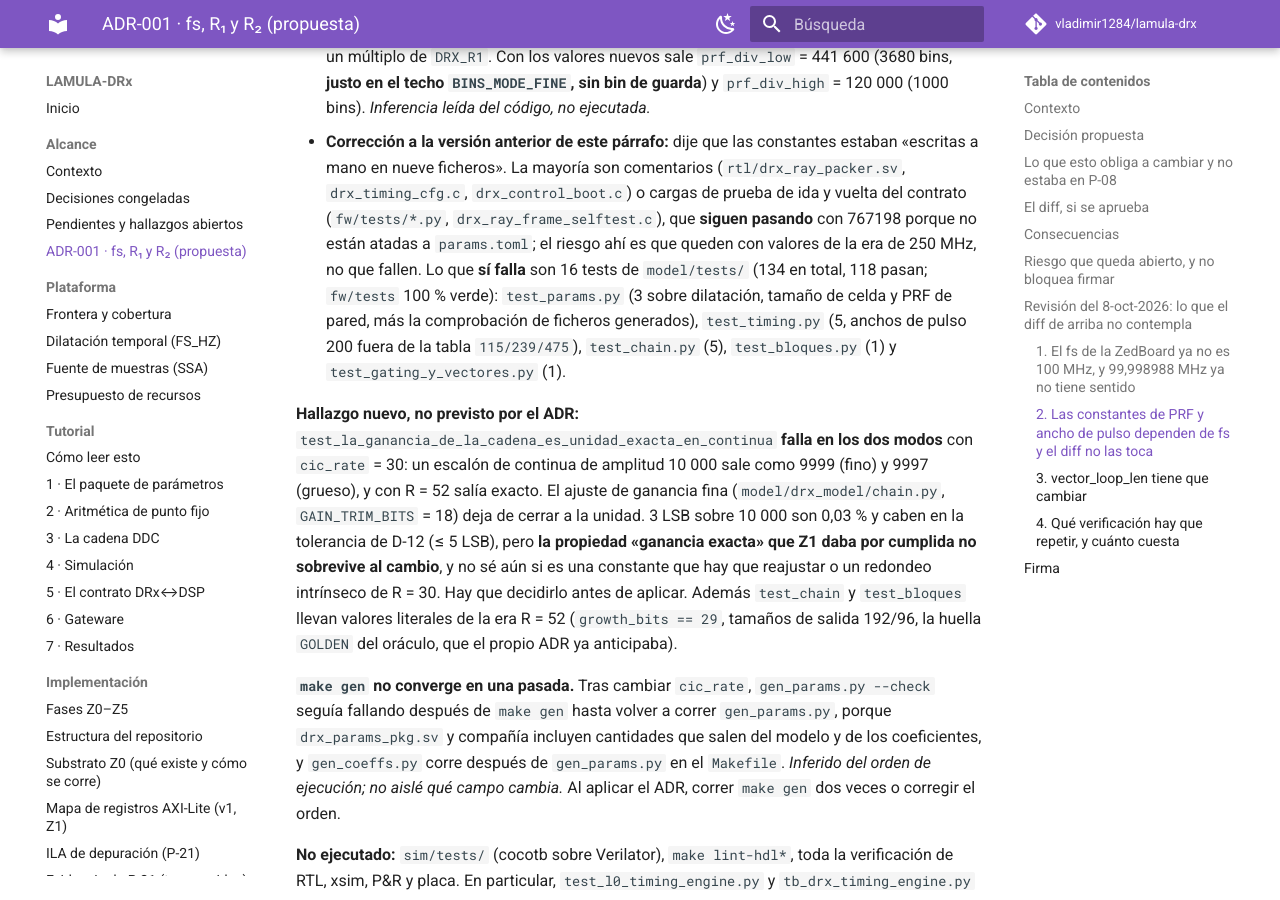
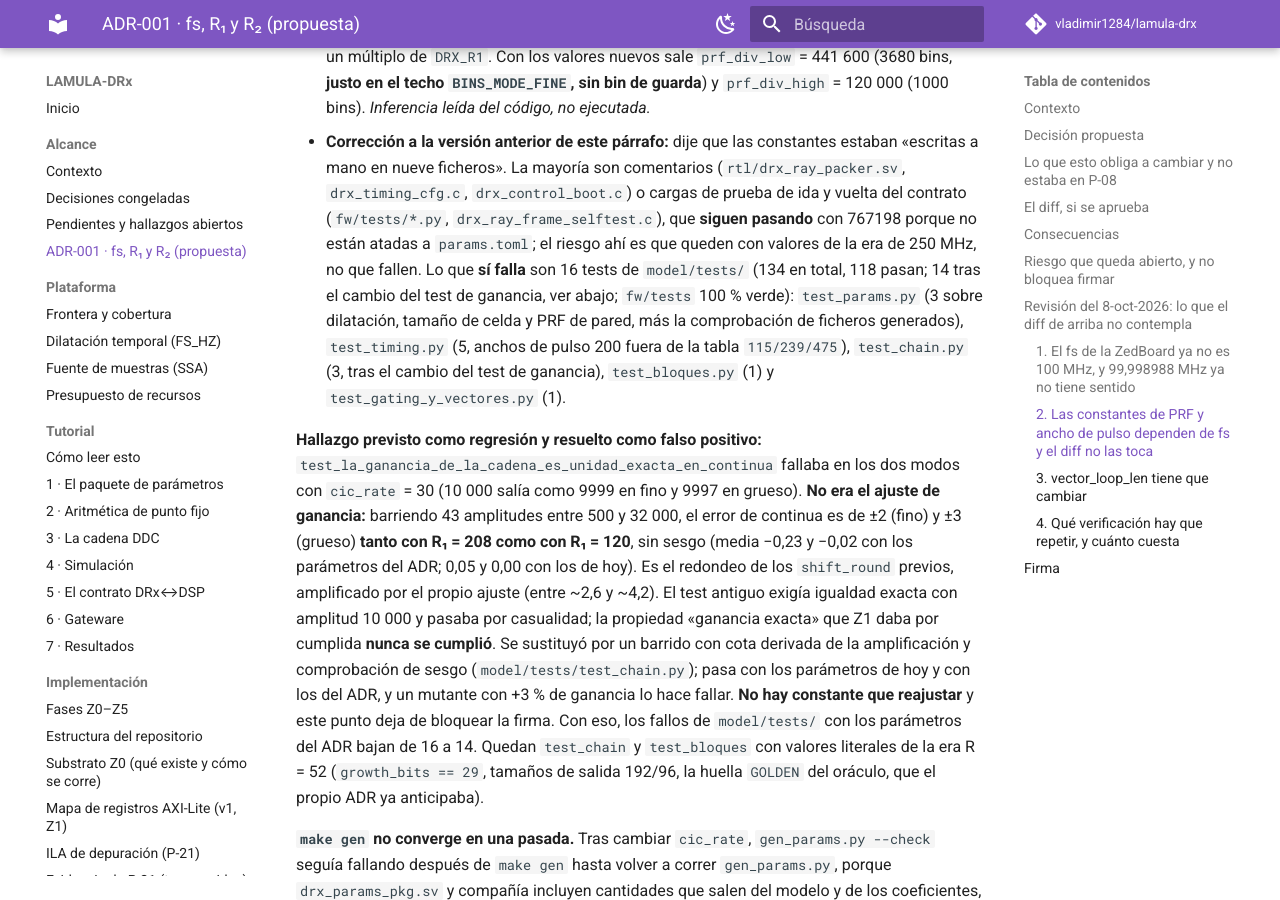
Before and after one commit to vladimir1284/lamula-drx, an MkDocs documentation site: the page built from docs/alcance/adr-001-fs-r1-r2.md, in a window 1280 px wide and 900 px high, scrolled down 5889 px. Built offline with MkDocs 1.6.1 and Material for MkDocs 9.7.7, drawn with Linux system fonts in a browser that asks for light colours; comment, search, counter and statistics services are not loaded.

Commit message:
test(model): acotar ganancia en continua, no exigir exactitud
La igualdad exacta con amplitud 10000 pasaba por casualidad: barriendo
amplitudes el error es +-2 (fino) y +-3 (grueso) con R1=208 y con
R1=120, sin sesgo. Es redondeo de los shift_round previos amplificado
por el ajuste, no un ajuste mal calculado.

- Barrido con cota 0,5*residual_gain+1 y comprobación de sesgo.
- Un mutante con +3% de ganancia lo hace fallar.
- ADR-001: el punto deja de bloquear la firma.

Co-Authored-By: Claude Sonnet 5.5 <noreply@anthropic.com>

```diff
--- a/docs/alcance/adr-001-fs-r1-r2.md
+++ b/docs/alcance/adr-001-fs-r1-r2.md
@@ -218,20 +218,25 @@ Verilator, sin placa):
   `drx_timing_cfg.c`, `drx_control_boot.c`) o cargas de prueba de ida y vuelta del contrato
   (`fw/tests/*.py`, `drx_ray_frame_selftest.c`), que **siguen pasando** con 767198 porque no están
   atadas a `params.toml`; el riesgo ahí es que queden con valores de la era de 250 MHz, no que
-  fallen. Lo que **sí falla** son 16 tests de `model/tests/` (134 en total, 118 pasan; `fw/tests` 100 %
+  fallen. Lo que **sí falla** son 16 tests de `model/tests/` (134 en total, 118 pasan; 14 tras el cambio del test de ganancia, ver abajo; `fw/tests` 100 %
   verde): `test_params.py` (3 sobre dilatación, tamaño de celda y PRF de pared, más la comprobación de
   ficheros generados), `test_timing.py` (5, anchos de pulso 200 fuera de la tabla `115/239/475`),
-  `test_chain.py` (5), `test_bloques.py` (1) y `test_gating_y_vectores.py` (1).
+  `test_chain.py` (3, tras el cambio del test de ganancia), `test_bloques.py` (1) y `test_gating_y_vectores.py` (1).
 
-**Hallazgo nuevo, no previsto por el ADR:** `test_la_ganancia_de_la_cadena_es_unidad_exacta_en_continua`
-**falla en los dos modos** con `cic_rate` = 30: un escalón de continua de amplitud 10 000 sale como
-9999 (fino) y 9997 (grueso), y con R = 52 salía exacto. El ajuste de ganancia fina
-(`model/drx_model/chain.py`, `GAIN_TRIM_BITS` = 18) deja de cerrar a la unidad. 3 LSB sobre 10 000
-son 0,03 % y caben en la tolerancia de D-12 (≤ 5 LSB), pero **la propiedad «ganancia exacta» que Z1
-daba por cumplida no sobrevive al cambio**, y no sé aún si es una constante que hay que reajustar o
-un redondeo intrínseco de R = 30. Hay que decidirlo antes de aplicar. Además `test_chain` y
-`test_bloques` llevan valores literales de la era R = 52 (`growth_bits == 29`, tamaños de salida
-192/96, la huella `GOLDEN` del oráculo, que el propio ADR ya anticipaba).
+**Hallazgo previsto como regresión y resuelto como falso positivo:**
+`test_la_ganancia_de_la_cadena_es_unidad_exacta_en_continua` fallaba en los dos modos con
+`cic_rate` = 30 (10 000 salía como 9999 en fino y 9997 en grueso). **No era el ajuste de ganancia:**
+barriendo 43 amplitudes entre 500 y 32 000, el error de continua es de ±2 (fino) y ±3 (grueso) **tanto
+con R₁ = 208 como con R₁ = 120**, sin sesgo (media −0,23 y −0,02 con los parámetros del ADR; 0,05 y
+0,00 con los de hoy). Es el redondeo de los `shift_round` previos, amplificado por el propio ajuste
+(entre ~2,6 y ~4,2). El test antiguo exigía igualdad exacta con amplitud 10 000 y pasaba por
+casualidad; la propiedad «ganancia exacta» que Z1 daba por cumplida **nunca se cumplió**. Se
+sustituyó por un barrido con cota derivada de la amplificación y comprobación de sesgo
+(`model/tests/test_chain.py`); pasa con los parámetros de hoy y con los del ADR, y un mutante con
++3 % de ganancia lo hace fallar. **No hay constante que reajustar** y este punto deja de bloquear la
+firma. Con eso, los fallos de `model/tests/` con los parámetros del ADR bajan de 16 a 14. Quedan
+`test_chain` y `test_bloques` con valores literales de la era R = 52 (`growth_bits == 29`, tamaños de
+salida 192/96, la huella `GOLDEN` del oráculo, que el propio ADR ya anticipaba).
 
 **`make gen` no converge en una pasada.** Tras cambiar `cic_rate`, `gen_params.py --check` seguía
 fallando después de `make gen` hasta volver a correr `gen_params.py`, porque `drx_params_pkg.sv` y
```
Also changed, not shown: 1 other file.
